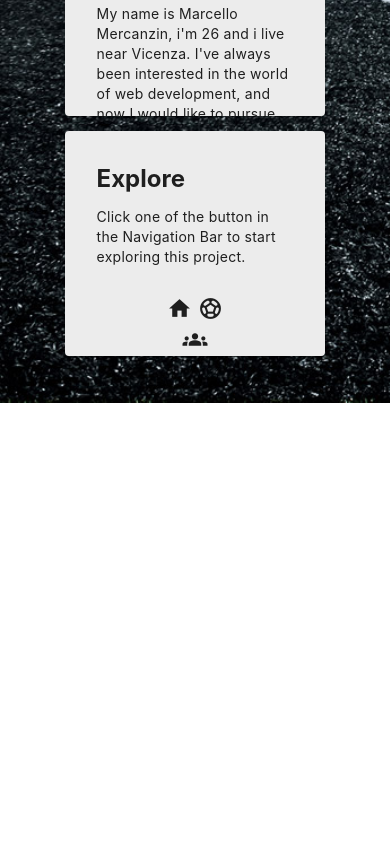
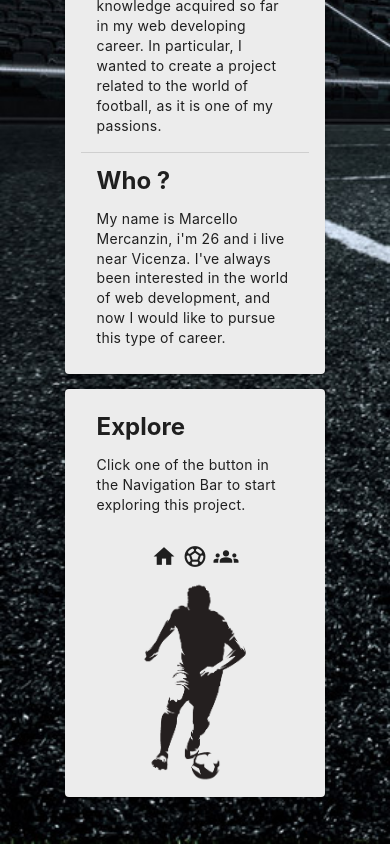
Before and after one commit to marcimerca/Football-Team-Building, a Vue app: page / in a window 390 px wide. Shown: the part 1033-1877 px from the top of the page. Before the commit the page ends 1436 px from the top, so only its background shows below. Built offline with nearby package versions, Linux system fonts and the light colour scheme; no server answers.

Commit message:
add player img

```diff
--- a/src/views/Home.vue
+++ b/src/views/Home.vue
@@ -1,3 +1,6 @@
+<script setup>
+import playerimg from "../images/player.png";
+</script>
 <template>
   <header>
     <h1>Welcome to</h1>
@@ -79,7 +82,7 @@
       </v-card>
     </div>
     <div class="explore">
-      <v-card class="explore-card">
+      <v-card class="card">
         <v-card-item>
           <v-card-item color="black">
             <h2>Explore</h2>
@@ -90,12 +93,18 @@
               this project.
             </p>
           </v-card-text>
-          <v-card-item class="ball">
-            <v-icon icon="md:home" size="25px" style="margin: 3px" />
+          <v-card-item class="explore-icons">
+            <v-icon icon="md:home" size="25px" style="margin: 3px"></v-icon>
             <v-icon icon="md:sports_soccer" style="margin: 3px" size="25px" />
             <v-icon icon="md:groups" style="margin: 3px" size="25px" />
           </v-card-item>
         </v-card-item>
+        <v-img
+          class="explore-img"
+          contain
+          height="230"
+          :src="playerimg"
+        ></v-img>
       </v-card>
     </div>
   </div>
@@ -128,11 +137,10 @@ header {
   height: 450px;
   display: flex;
   flex-direction: column;
-  justify-content: space-around;
 }
 .explore-card {
   background-color: rgb(236, 236, 236);
-  height: 225px;
+  height: 450px;
   display: flex;
   flex-direction: column;
   margin-top: 0;
@@ -141,6 +149,7 @@ header {
 .explore-card h2 {
   margin-top: 10px;
 }
+
 .info {
   height: 50%;
   width: 33%;
@@ -150,13 +159,17 @@ a {
   margin: 0 10px;
   color: black;
 }
-.ball {
+.explore-icons {
   text-align: center;
-  width: 100px;
+  width: 150px;
   margin: 0 auto;
   display: flex;
   flex-direction: column;
   align-items: center;
+}
+
+.explore-img {
+  margin-top: -25px;
 }
 
 /*Mobile version*/
@@ -182,6 +195,12 @@ a {
     text-align: left;
     margin-bottom: 15px;
   }
+
+  .card {
+    height: 30%;
+    display: flex;
+    flex-direction: column;
+  }
   button h2 {
     width: 100%;
     font-size: 20px;
```
Also changed, not shown: src/images/player.png (added).
